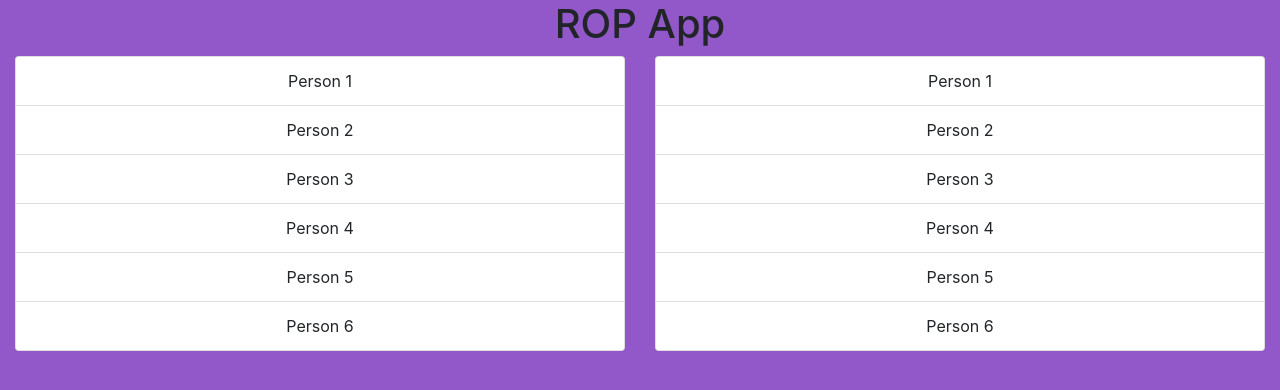
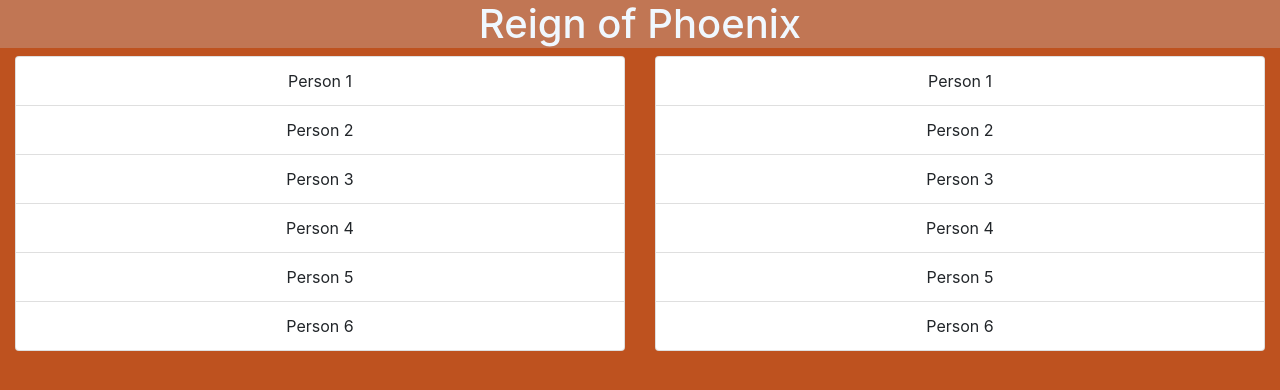
Before and after one commit to Dizzion/rop-app, a React (Create React App) app: page / in a window 1280 px wide. Shown: the top 390 px of the page. Built offline with nearby package versions, Linux system fonts and the light colour scheme.

Commit message:
added styles for header and changed background based on alliance input

```diff
--- a/src/Components/Header.scss
+++ b/src/Components/Header.scss
@@ -0,0 +1,7 @@
+.header {
+    background-color: rgba(197, 150, 132, 0.534);
+    h1 {
+        color: aliceblue;
+    }
+
+}
--- a/src/Components/Header.tsx
+++ b/src/Components/Header.tsx
@@ -3,8 +3,8 @@ import "./Header.scss";
 
 function Header() {
     return (
-        <div>
-            <h1>ROP App</h1>
+        <div className="header">
+            <h1>Reign of Phoenix</h1>
         </div>
     );
 }
--- a/src/index.scss
+++ b/src/index.scss
@@ -5,7 +5,7 @@ body {
     sans-serif;
   -webkit-font-smoothing: antialiased;
   -moz-osx-font-smoothing: grayscale;
-  background-color: rgb(146, 87, 201);
+  background-color: rgb(190, 82, 31);
 }
 
 code {
```
